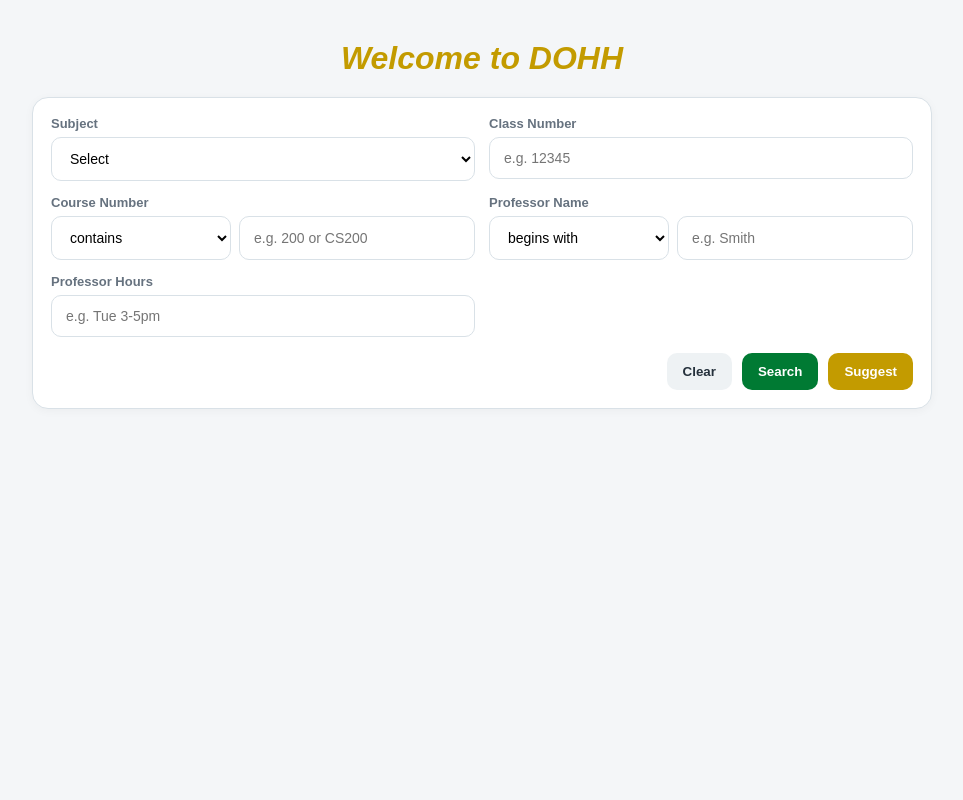
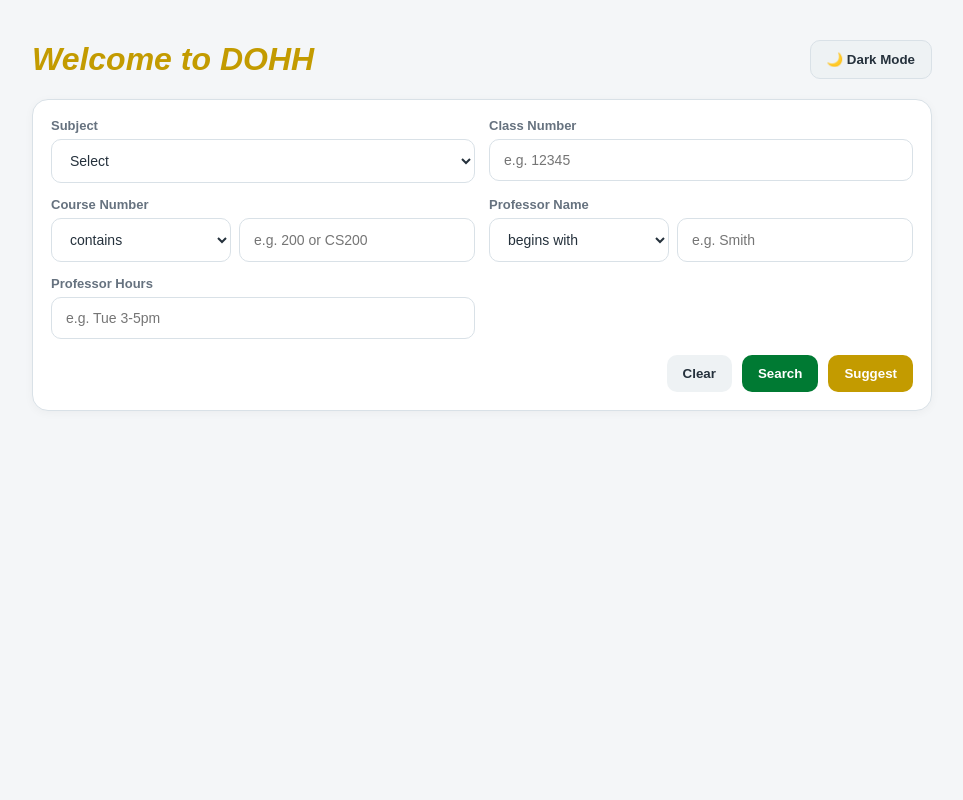
Before and after one commit to liluzibird/DOHH, a Flask app: page / in a window 1280 px wide. Shown: the whole page, without its empty margins (158-1121 px from the left). Run offline with Flask 3, Linux system fonts and the light colour scheme.

Commit message:
add dark mode

```diff
--- a/templates/index.html
+++ b/templates/index.html
@@ -10,15 +10,47 @@
       --green:#007a33;
       --green-dark:#005d26;
       --gold:#c39b00;
+
       --bg:#f4f6f8;
       --card:#ffffff;
       --text:#25313c;
       --muted:#66727f;
       --border:#d9e1e7;
+      --input-bg:#ffffff;
+      --soft:#eef2f4;
+      --soft-hover:#e3e8eb;
+      --vote-bg:#f0f3f5;
+      --vote-hover:#e7ecef;
+      --overlay:rgba(15,23,42,0.45);
+
       --shadow:0 10px 30px rgba(0,0,0,0.12);
     }
 
+    [data-theme="dark"]{
+      --bg:#0f1720;
+      --card:#18222d;
+      --text:#e7edf3;
+      --muted:#a8b4c0;
+      --border:#2b3a47;
+      --input-bg:#111a22;
+      --soft:#24313d;
+      --soft-hover:#2c3b48;
+      --vote-bg:#22303b;
+      --vote-hover:#2a3945;
+      --overlay:rgba(0,0,0,0.6);
+
+      --shadow:0 10px 30px rgba(0,0,0,0.35);
+    }
+
     *{box-sizing:border-box}
+
+    body, .search_panel, .result_item, .modal, input, select, button{
+      transition:
+        background-color 0.18s ease,
+        color 0.18s ease,
+        border-color 0.18s ease,
+        box-shadow 0.18s ease;
+    }
 
     body{
       font-family:Arial,sans-serif;
@@ -32,17 +64,37 @@
       padding:40px 16px;
     }
 
-    h1{
+    .top_bar{
+      width:100%;
+      max-width:900px;
+      display:flex;
+      align-items:center;
+      justify-content:space-between;
+      gap:12px;
+      margin:0 0 20px 0;
+    }
+
+    .top_bar h1{
+      margin:0;
+      text-align:left;
       font-style:italic;
       color:var(--gold);
-      margin:0 0 20px 0;
-      text-align:center;
+    }
+
+    .theme_toggle_btn{
+      background:var(--soft);
+      color:var(--text);
+      border:1px solid var(--border);
+    }
+
+    .theme_toggle_btn:hover{
+      background:var(--soft-hover);
     }
 
     .search_panel{
       width:100%;
       max-width:900px;
-      background:#fff;
+      background:var(--card);
       border:1px solid var(--border);
       border-radius:16px;
       padding:18px;
@@ -72,7 +124,8 @@
       padding:12px 14px;
       border:1px solid var(--border);
       border-radius:10px;
-      background:#fff;
+      background:var(--input-bg);
+      color:var(--text);
       font-size:14px;
       outline:none;
     }
@@ -304,6 +367,34 @@
       return String(str || "").replace(/[&<>"']/g, function(m){
         return {'&':'&amp;','<':'&lt;','>':'&gt;','"':'&quot;',"'":'&#39;'}[m];
       });
+    }
+
+    function applyTheme(theme){
+      document.documentElement.setAttribute("data-theme", theme);
+      localStorage.setItem("dohh_theme", theme);
+
+      const $btn = $("#theme_toggle");
+      if(theme === "dark"){
+        $btn.text("☀️ Light Mode");
+      } else {
+        $btn.text("🌙 Dark Mode");
+      }
+    }
+
+    function initTheme(){
+      const savedTheme = localStorage.getItem("dohh_theme");
+      if(savedTheme === "dark" || savedTheme === "light"){
+        applyTheme(savedTheme);
+        return;
+      }
+
+      const prefersDark = window.matchMedia && window.matchMedia("(prefers-color-scheme: dark)").matches;
+      applyTheme(prefersDark ? "dark" : "light");
+    }
+
+    function toggleTheme(){
+      const current = document.documentElement.getAttribute("data-theme") || "light";
+      applyTheme(current === "dark" ? "light" : "dark");
     }
 
     function getVoterToken(){
@@ -533,6 +624,9 @@
     }
 
     $(function(){
+      initTheme();
+      $("#theme_toggle").on("click", toggleTheme);
+
       $("#suggest_btn").on("click", openSuggest);
       $("#modal_close").on("click", closeSuggest);
       $("#suggest_form").on("submit", submitSuggest);
@@ -561,7 +655,10 @@
   </script>
 </head>
 <body>
-  <h1><em>Welcome to DOHH</em></h1>
+  <div class="top_bar">
+    <h1><em>Welcome to DOHH</em></h1>
+    <button id="theme_toggle" type="button" class="theme_toggle_btn">🌙 Dark Mode</button>
+  </div>
 
   <div class="search_panel">
     <div class="form_grid">
```
Also changed, not shown: other parts of templates/index.html (+20 -10 lines), 1 other file.
